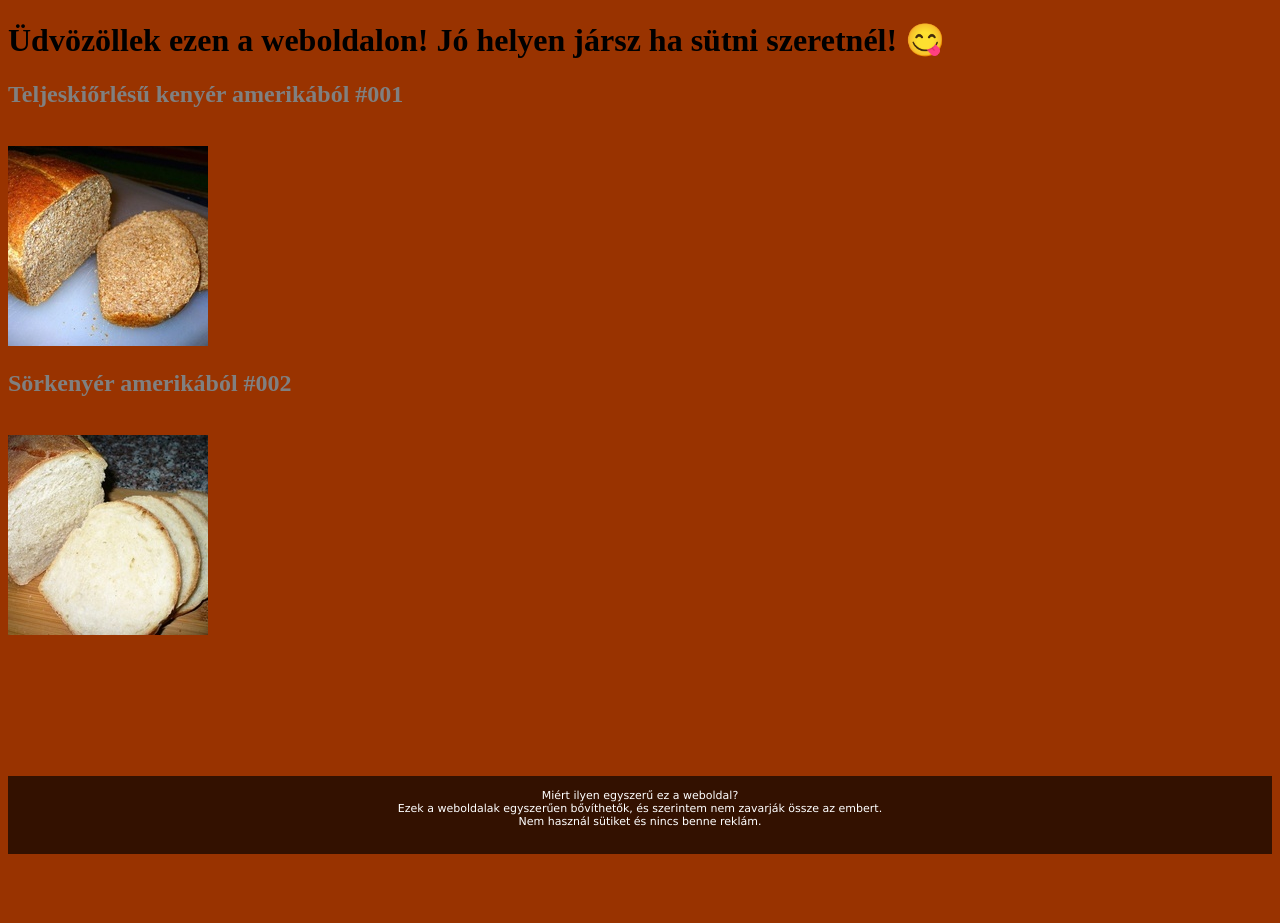
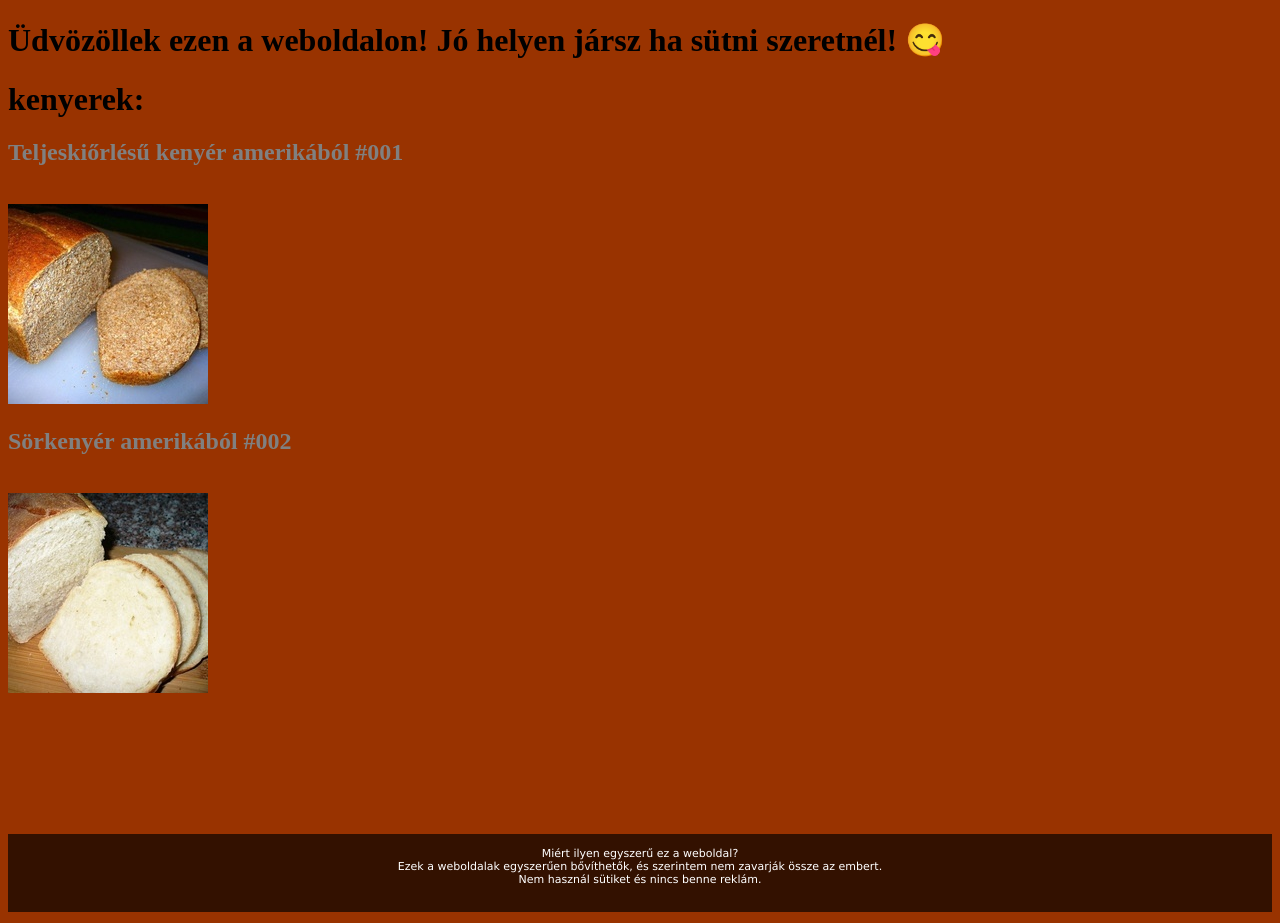
Before and after one commit to Magyarka52/kenyer, a plain HTML site: page index.html in a window 1280 px wide. Before the commit the page ends 865 px from the top, so only its background shows below. Drawn offline with Linux system fonts and the light colour scheme.

Commit message:
Update index.html

```diff
--- a/index.html
+++ b/index.html
@@ -7,6 +7,7 @@
 <body>
 
 <h1>Üdvözöllek ezen a weboldalon! Jó helyen jársz ha sütni szeretnél! &#128523</h1>
+<h1>kenyerek:</h1>
 <h2>Teljeskiőrlésű kenyér amerikából #001</h2>
 <br>
 <a id="link" href="/kenyer/recept/?recept=001"><img id="link" src="/kenyer/kepek/teljeki2_001.jpg" alt="001" width="200" height="200""></a>
```
